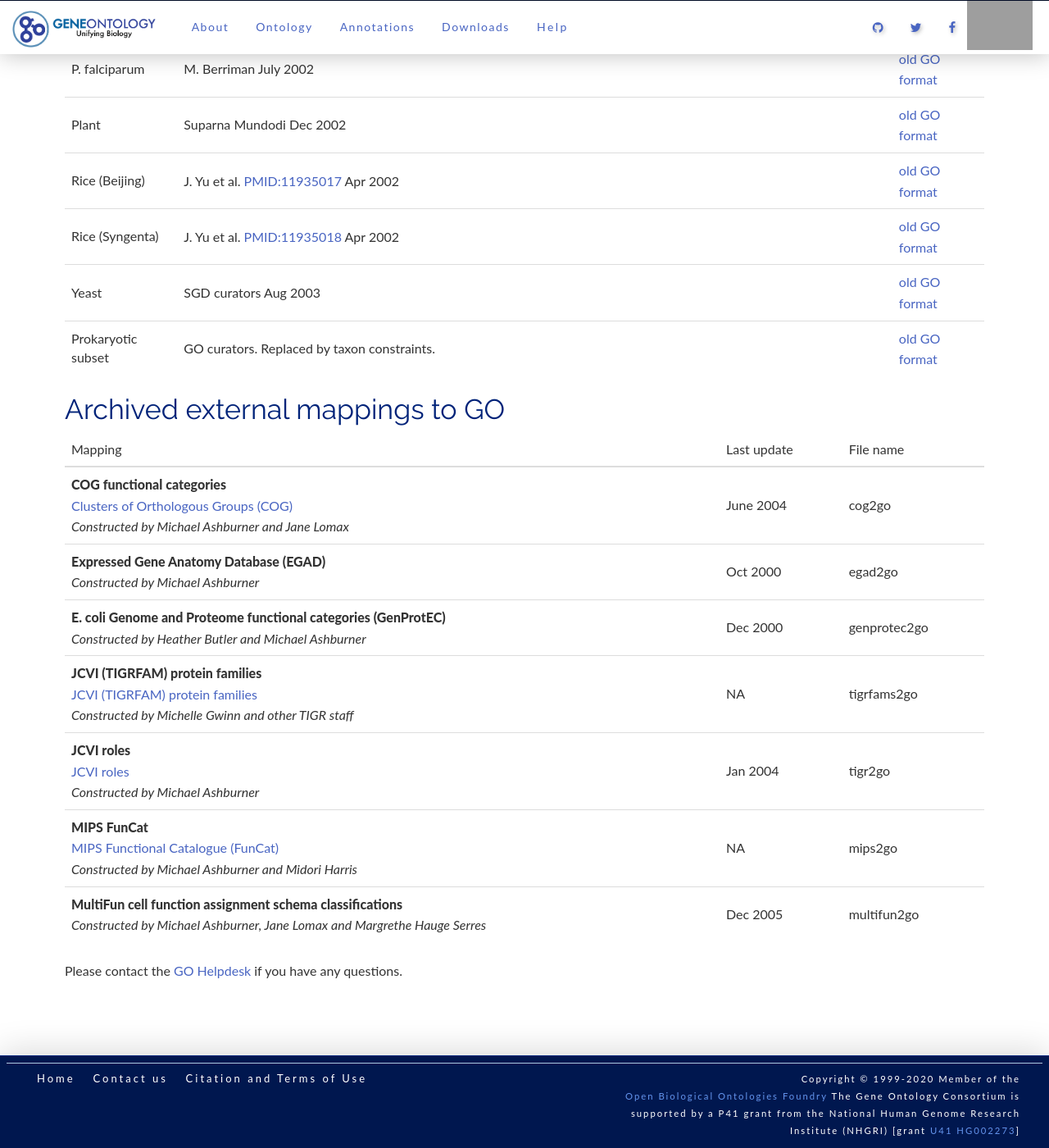
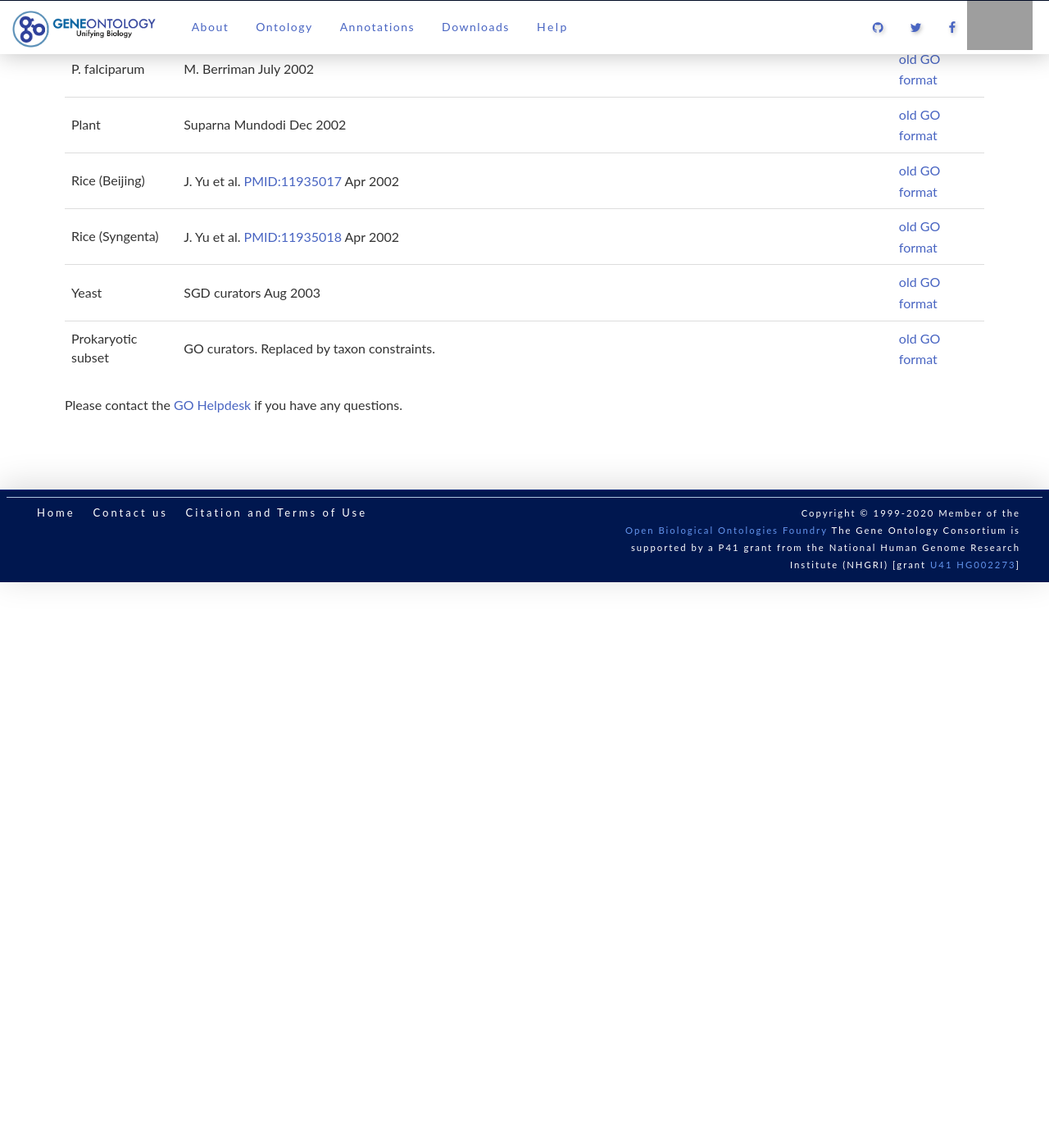
Before and after one commit to geneontology/geneontology.github.io, a Jekyll site: the page built from _docs/archives.md, in a window 1280 px wide and 1400 px high, scrolled down 1432 px. Shown: the whole window at 82% size. Built offline with Jekyll 4.4.1, drawn with Linux system fonts in a browser that asks for light colours; nearby versions of some CDN libraries; after the commit the page ends 2142 px from its top, so only the background shows below that; grey boxes are pictures that could not be loaded.

Commit message:
Update archives.md

```diff
--- a/_docs/archives.md
+++ b/_docs/archives.md
@@ -59,17 +59,5 @@
 |Yeast |	SGD curators Aug 2003 	|[old GO format](http://cvsweb.geneontology.org/cgi-bin/cvsweb.cgi/go/GO_slims/archived_GO_slims/goslim_yeast.2003){:target="blank"}|
 |Prokaryotic subset |	GO curators. Replaced by taxon constraints. |[old GO format](http://purl.obolibrary.org/obo/go/releases/2018-06-01/subsets/gosubset_prok.obo){:target="blank"}|
 
-## Archived external mappings to GO
-
-|Mapping |Last update |	File name|
-|--------|------------|---------|
-|**COG functional categories** <br>[Clusters of Orthologous Groups (COG)](https://www.ncbi.nlm.nih.gov/COG/index.html){:target="blank"}<br> *Constructed by Michael Ashburner and Jane Lomax* |June 2004 |	cog2go|
-|**Expressed Gene Anatomy Database (EGAD)** <br> *Constructed by Michael Ashburner* | Oct 2000 | egad2go|
-|**E. coli Genome and Proteome functional categories (GenProtEC)** <br>*Constructed by Heather Butler and Michael Ashburner*|Dec 2000 	|genprotec2go|
-|**JCVI (TIGRFAM) protein families**<br>[JCVI (TIGRFAM) protein families](https://www.jcvi.org/publications/tigrfams-protein-family-resource-functional-identification-proteins){:target="blank"}<br>*Constructed by Michelle Gwinn and other TIGR staff*| NA |	tigrfams2go|
-|**JCVI roles**<br>[JCVI roles](https://www.jcvi.org/){:target="blank"}<br>  *Constructed by Michael Ashburner*|Jan 2004 	| tigr2go|
-|**MIPS FunCat**<br>[MIPS Functional Catalogue (FunCat)](http://mips.gsf.de/funcatDB/){:target="blank"}<br> *Constructed by Michael Ashburner and Midori Harris*|NA|	mips2go|
-|**MultiFun cell function assignment schema classifications**<br>  *Constructed by Michael Ashburner, Jane Lomax and Margrethe Hauge Serres*|Dec 2005 |	multifun2go|
-
 
 Please contact the <a href="http://help.geneontology.org">GO Helpdesk</a> if you have any questions.
```
